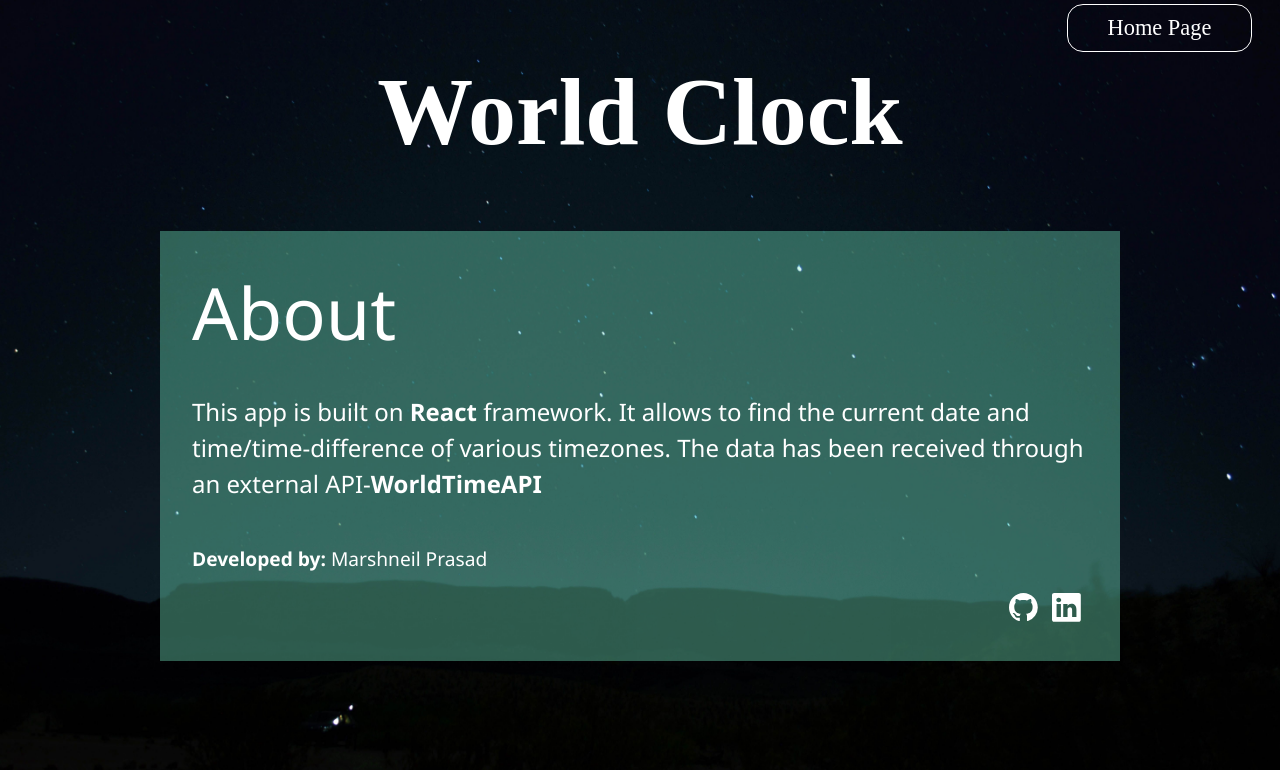
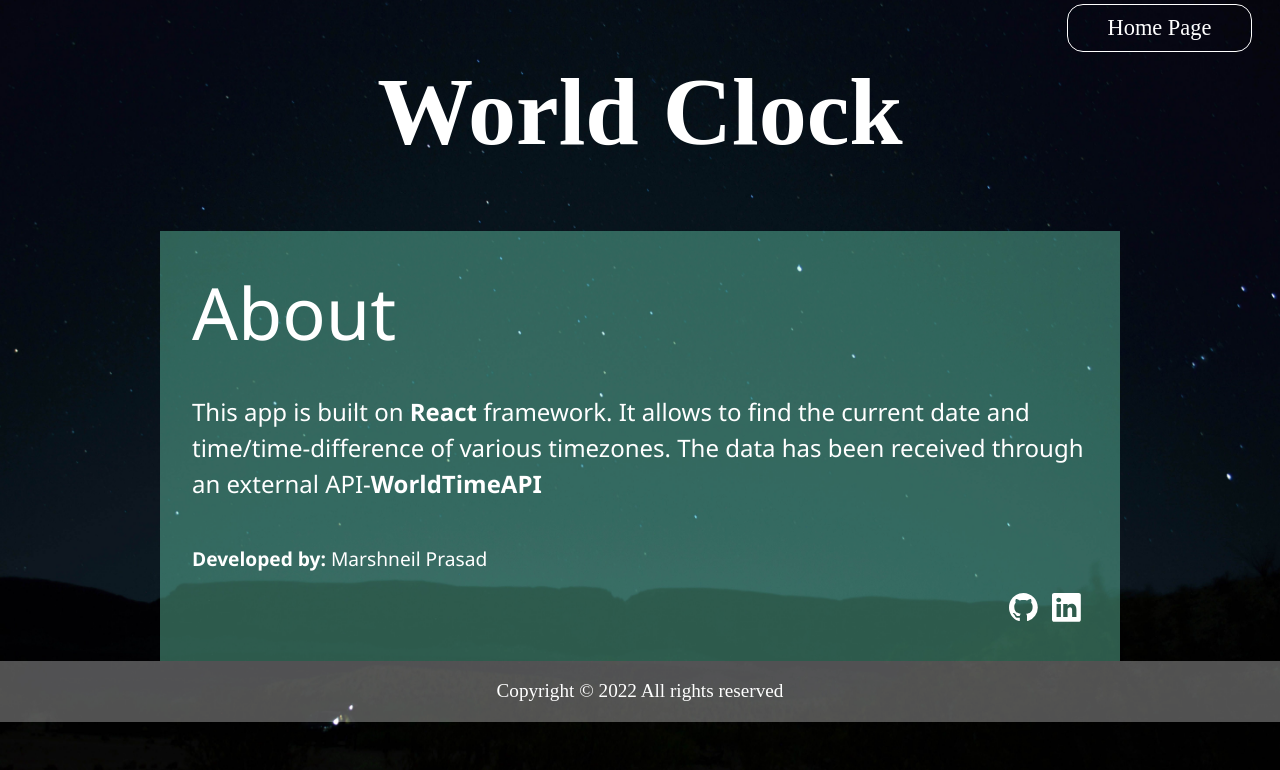
Before and after one commit to Marshneil13/World-Clock-App, a React (Create React App) app: page /about in a window 1280 px wide. Shown: the top 770 px of the page. Built offline with nearby package versions, Linux system fonts and the light colour scheme; the HTML template or start-up script is replaced by a standard one.

Commit message:
footer added

```diff
--- /dev/null
+++ b/src/components/Footer.jsx
@@ -0,0 +1,16 @@
+import React from 'react'
+
+function Footer() {
+
+    const footerYear = new Date().getFullYear();
+
+  return (
+    <footer className='footer'>
+        <div className='footerContent'>
+        <p>Copyright &copy; {footerYear} All rights reserved</p>
+        </div>
+    </footer>
+  )
+}
+
+export default Footer
--- a/src/index.css
+++ b/src/index.css
@@ -6,7 +6,7 @@ body {
   background-repeat: no-repeat;
   background-attachment: fixed;
   background-position: center;
-  overflow-y: hidden;
+  /* overflow-y: hidden; */
   overflow-x: hidden;
 }
 
@@ -54,6 +54,12 @@ body {
     display: flex;
     flex-direction: column;
     background-color: rgba(127, 255, 212, 0.354);
+}
+
+.aboutContainer{
+  display: flex;
+  flex-direction: column;
+  flex-wrap: wrap;
 }
 
 .aboutHead{
@@ -175,6 +181,31 @@ body {
   justify-content: end;
 }
 
+.githubIcon:hover{
+ color: #70f0bb;
+}
+
+.linkedInIcon:hover{
+ color: #70f0bb;
+}
+
+.footer{
+  /* width: 100vw;
+  padding: 10%; */
+  background-color: rgba(255, 255, 255, 0.318);
+  margin-bottom: 0;
+}
+
+.footerContent{
+  display: flex;
+  justify-content: center;
+}
+
+.footerContent p{
+  color: #fff;
+  font-size: 1.2rem;
+}
+
 @media (max-width: 600px) {
   .homeContainer{
     display: flex;
--- a/src/pages/About.jsx
+++ b/src/pages/About.jsx
@@ -1,5 +1,6 @@
 import React from "react";
 import Header from "../components/Header";
+import Footer from "../components/Footer";
 import {BsGithub} from "react-icons/bs"
 import {BsLinkedin} from "react-icons/bs"
 
@@ -26,6 +27,9 @@ function About() {
             </div>
         </div>
       </div>
+      <div>
+      <Footer/>
+      </div>
     </div>
   );
 }
--- a/src/pages/Home.jsx
+++ b/src/pages/Home.jsx
@@ -2,10 +2,8 @@ import React from "react";
 import Globe from "../components/Globe";
 import Button from "../components/Button";
 import Clock from "../clock/Clock";
-import { BsArrowLeft } from "react-icons/bs";
-import { FcAbout } from "react-icons/fc";
-import { Link } from "react-router-dom";
 import Header from "../components/Header";
+import Footer from "../components/Footer";
 
 function Home() {
   return (
@@ -28,6 +26,9 @@ function Home() {
       <div className="timeContainer">
          <Clock/>
       </div>
+      <div>
+      <Footer/>
+      </div>
     </div>
   );
 }
```
